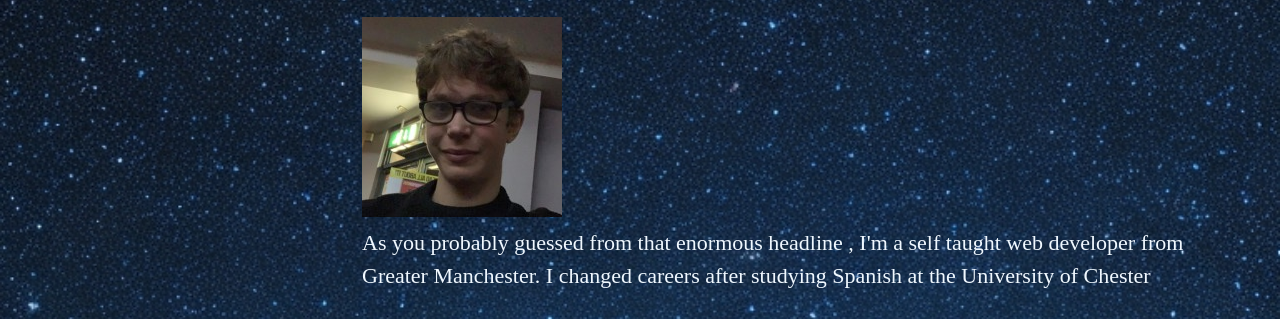
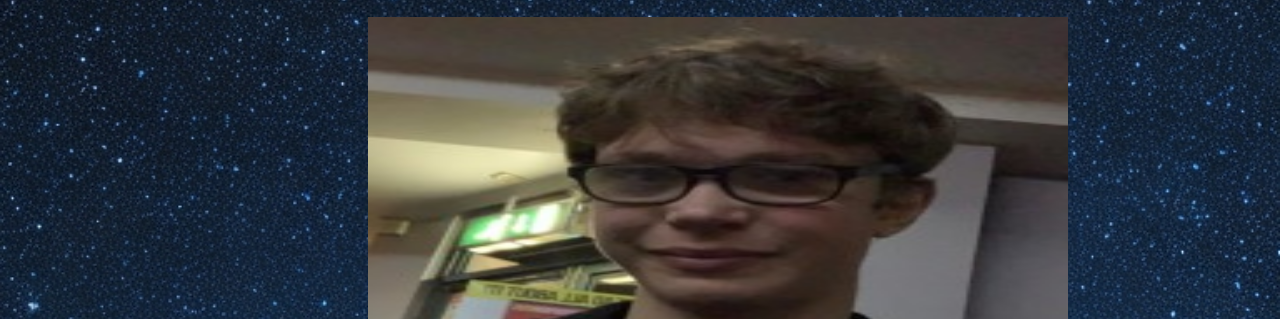
Before and after one commit to Boggie217/PortfolioPage, a plain HTML site: page index.html in a window 1280 px wide. Shown: the part 461-780 px from the top of the page. Drawn offline with Linux system fonts and the light colour scheme.

Commit message:
Update index.html

```diff
--- a/index.html
+++ b/index.html
@@ -23,7 +23,8 @@
     <main style="height: 100%;">
       <section id="about-me"> <!--This bit is the about me section-->
         <h2 style="font-size: 70px;">Hi, I'm Brad, a <i> self taught developer.</i></h2>
-        <img src = "profilePicture2023.jpg"></img>
+        <img style="width: 700px;
+            height: 350px; margin-left: 6px;" src = "profilePicture2023.jpg"></img>
             <p style="font-size: 22px; font-weight: lighter; margin-bottom: 30px;">  As you probably guessed from that enormous headline , I'm a self taught web developer from <br> Greater Manchester. I changed careers  after
                  studying Spanish at the University of Chester <br>
                 <p style="font-size: 22px; font-weight: lighter;margin-bottom: 30px;">- I have a passion for the subject matter involved in language studies
```
